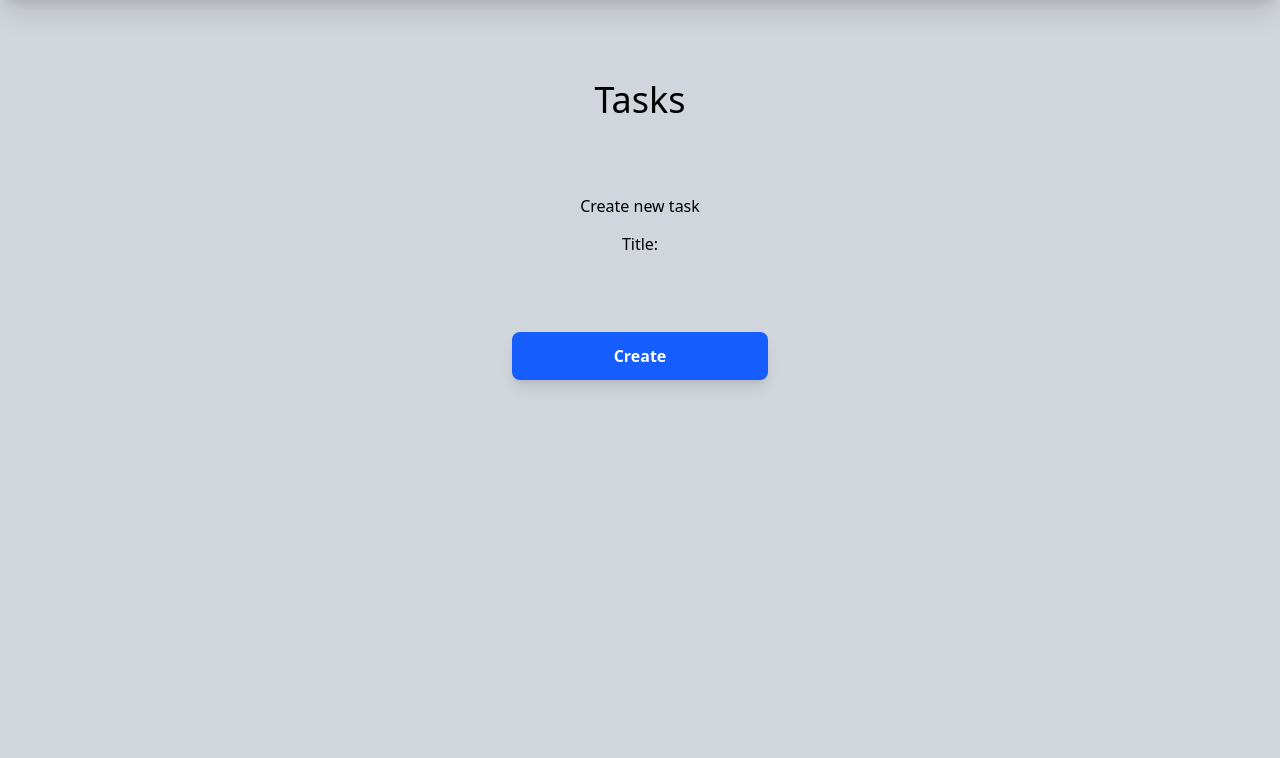
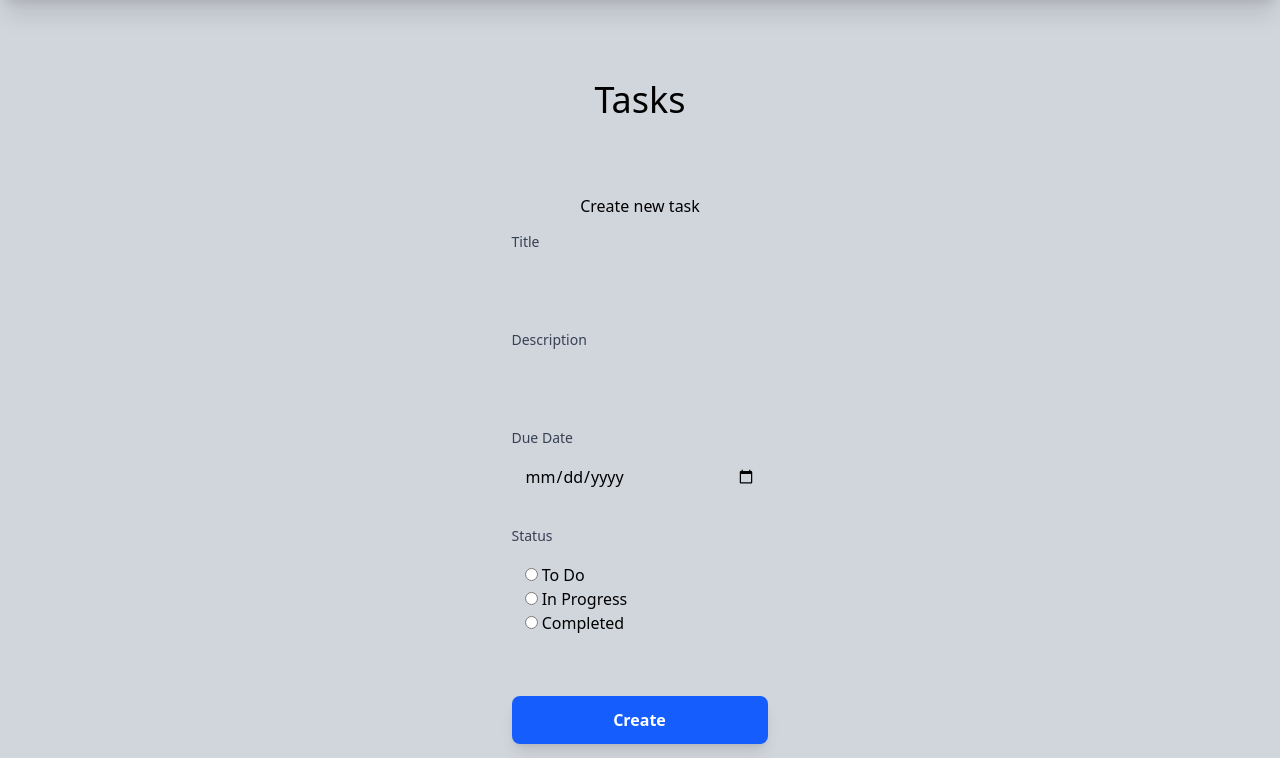
Before and after one commit to tsvetkovivan365-code/flask_task_app, a Flask app: page /dashboard in a window 1280 px wide. Shown: the part 64-822 px from the top of the page. Before the commit the page ends 450 px from the top, so only its background shows below. Run offline with Flask 3, Linux system fonts and the light colour scheme; data that the repository does not hold is empty; style sheets or scripts are compiled from the project's sources.

Commit message:
Adding create_task form to dashboard

```diff
--- a/app.py
+++ b/app.py
@@ -4,7 +4,7 @@ from dotenv import load_dotenv
 from os import path, environ
 from flask_mail import Mail
 from flask_login import LoginManager, login_required, logout_user
-from forms import LoginForm, RegistrationForm
+from forms import LoginForm, RegistrationForm, CreateTaskForm
 from werkzeug.security import generate_password_hash, check_password_hash
 
 
@@ -45,7 +45,8 @@ def home():
 
 @app.route('/dashboard', methods = ['GET', 'POST'])
 def dashboard():
-    return render_template("dashboard.html", tasks=Task.query.all())
+    create_task_form = CreateTaskForm()
+    return render_template("dashboard.html", form=create_task_form)
 
 @app.route('/register' , methods = ['GET', 'POST'])
 def register():
--- a/forms.py
+++ b/forms.py
@@ -1,5 +1,5 @@
 from flask_wtf import FlaskForm
-from wtforms import StringField, TextAreaField, DateTimeField, SubmitField, EmailField, PasswordField
+from wtforms import StringField, RadioField ,TextAreaField, DateField, SubmitField, EmailField, PasswordField
 from wtforms.validators import InputRequired, Length
 
 class LoginForm(FlaskForm):
@@ -10,3 +10,9 @@ class RegistrationForm(FlaskForm):
     username = StringField('Username', validators=[InputRequired()], render_kw={"placeholder": "Enter Username"})
     email = EmailField('Email', validators=[InputRequired()], render_kw={"placeholder": "Enter Email"})
     password = PasswordField('Password', validators=[InputRequired(), Length(min=8) ], render_kw={"placeholder": "Enter Password"})
+
+class CreateTaskForm(FlaskForm):
+    title = StringField('Title', validators=[InputRequired(), Length(max=100)])
+    description = StringField('Description', validators=[Length(max=100)])
+    due_date = DateField('Due Date', validators=[InputRequired()])
+    status = RadioField('Status', choices=["To Do", "In Progress", "Completed"])
--- a/templates/dashboard.html
+++ b/templates/dashboard.html
@@ -3,9 +3,19 @@
 <section class='flex flex-col items-center gap-y-3.5 mt-20'>
     <h2 class='text-center text-4xl mb-15'>Tasks</h2>
     <h3 class='text-center'>Create new task</h3>
-    <label for="new_task">Title:</label>
-    <input type="text" id='new_task'>
-    <button type='submit' class='w-3xs bg-blue-600 hover:bg-blue-700 text-white font-bold py-3 px-4 rounded-lg transition duration-200 shadow-lg mt-6'>Create</button>
+    <form method='post'>
+        {{ form.csrf_token }}
+        {{ form.title.label(class="block text-sm font-medium text-gray-700 mb-1") }}
+        {{ form.title(class="w-full p-3 border border-gray-300 rounded-lg focus:outline-none focus:ring-2 focus:ring-blue-500 mb-6") }}
+        {{ form.description.label(class="block text-sm font-medium text-gray-700 mb-1") }}
+        {{ form.description(class="w-full p-3 border border-gray-300 rounded-lg focus:outline-none focus:ring-2 focus:ring-blue-500 mb-6") }}
+        {{ form.due_date.label(class="block text-sm font-medium text-gray-700 mb-1") }}
+        {{ form.due_date(class="w-full p-3 border border-gray-300 rounded-lg focus:outline-none focus:ring-2 focus:ring-blue-500 mb-6") }}
+        {{ form.status.label(class="block text-sm font-medium text-gray-700 mb-1") }}
+        {{ form.status(class="w-full p-3 border border-gray-300 rounded-lg focus:outline-none focus:ring-2 focus:ring-blue-500 mb-6") }}
+
+        <button type='submit' class='w-3xs bg-blue-600 hover:bg-blue-700 text-white font-bold py-3 px-4 rounded-lg transition duration-200 shadow-lg mt-6'>Create</button>
+    </form>
     <section class='flex gap-7'>
         <section>
             {% for task in tasks%}
```
